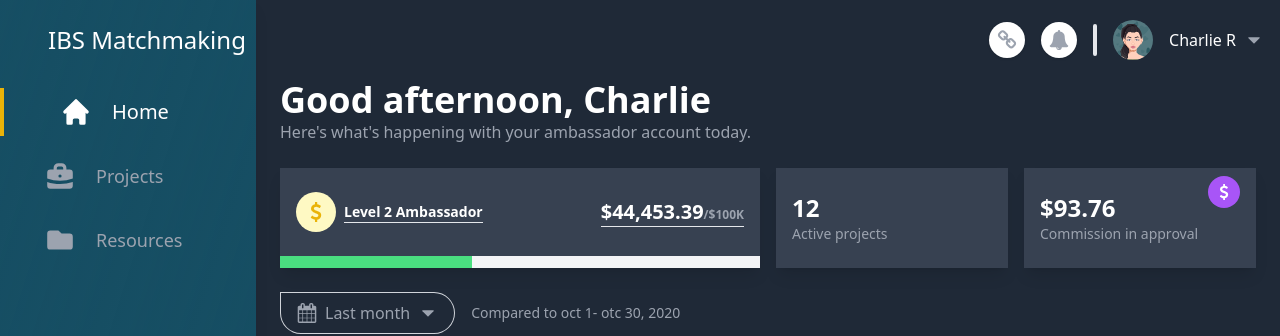
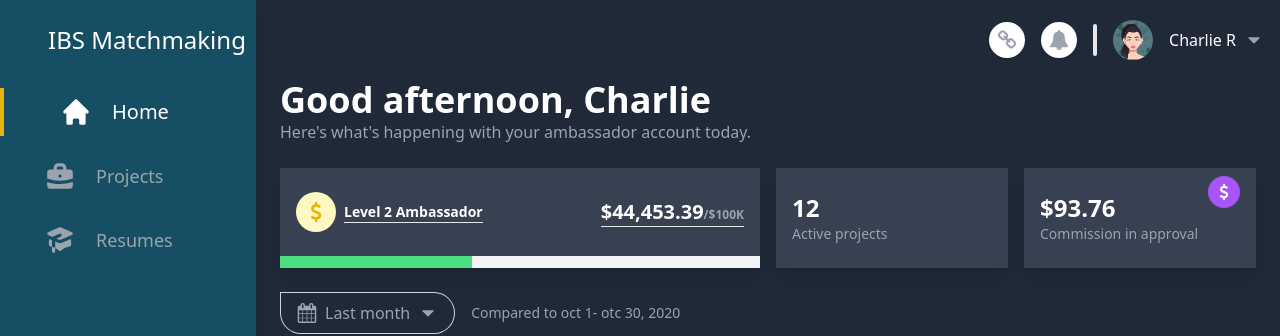
Before and after one commit to Nigeljanssens220/ibs-matchmaking, a Next.js app: page /dashboard in a window 1280 px wide. Shown: the top 336 px of the page. Built offline with nearby package versions, Linux system fonts and the light colour scheme.

Commit message:
refactor sidebar

```diff
--- a/src/components/NavLink/index.tsx
+++ /dev/null
@@ -1,30 +0,0 @@
-import { classNames } from '@/utils/styling'
-import Link from 'next/link'
-import { useRouter } from 'next/router'
-import React, { FC } from 'react'
-
-export interface NavLinkProps extends React.AllHTMLAttributes<HTMLElement> {
-    href: string
-    children?: React.ReactNode
-    className?: string
-}
-
-const NavLink: FC<NavLinkProps> = ({ children, className, href }) => {
-    const router = useRouter()
-    const isActive = router.pathname === href
-
-    return (
-        <Link href={href} passHref>
-            <a
-                className={classNames(
-                    isActive ? 'active font-semibold ' : '',
-                    'w-full flex items-center pl-6 p-2 my-2 transition-colors duration-200 justify-start '
-                )}
-            >
-                {children}
-            </a>
-        </Link>
-    )
-}
-
-export default NavLink
--- a/src/components/Sidebar/index.tsx
+++ b/src/components/Sidebar/index.tsx
@@ -1,34 +1,33 @@
 /* eslint-disable @next/next/no-html-link-for-pages */
 import { classNames } from '@/utils/styling'
 import {
+    AcademicCapIcon,
     BriefcaseIcon,
     CogIcon,
-    FolderIcon,
     HomeIcon,
 } from '@heroicons/react/solid'
 import Link from 'next/link'
 import { useRouter } from 'next/router'
 import React, { FC, ReactNode } from 'react'
-import NavLink from '../NavLink'
 import Typography from '../Typography'
 
 const items = [
     {
         label: 'Home',
         href: '/dashboard',
+        startIcon: <HomeIcon width={32} height={32} className="mx-5" />,
     },
     {
         label: 'Projects',
         href: '/dashboard/projects',
+        startIcon: <BriefcaseIcon width={32} height={32} className="mx-5" />,
     },
     {
-        label: 'Resources',
-        href: '/dashboard/resources',
+        label: 'Resumes',
+        href: '/dashboard/resumes',
+        startIcon: <AcademicCapIcon width={32} height={32} className="mx-5" />,
     },
-    {
-        label: 'Settings',
-        href: '/dashboard/settings',
-    },
+    // add more sidebar items here
 ]
 
 interface SidebarItemProps extends React.HTMLProps<HTMLAnchorElement> {
@@ -95,49 +94,13 @@ const Sidebar = () => {
                 </div>
                 <nav className="mt-6">
                     <div>
-                        <div className="flex">
-                            <SidebarItem
-                                href="/dashboard"
-                                startIcon={
-                                    <HomeIcon
-                                        width={32}
-                                        height={32}
-                                        className="mx-5"
-                                    />
-                                }
-                            >
-                                Home
-                            </SidebarItem>
-                        </div>
-                        <div className="flex">
-                            <SidebarItem
-                                href="/dashboard/projects"
-                                startIcon={
-                                    <BriefcaseIcon
-                                        width={32}
-                                        height={32}
-                                        className="mx-5"
-                                    />
-                                }
-                            >
-                                Projects
-                            </SidebarItem>
-                        </div>
-
-                        <div className="flex">
-                            <SidebarItem
-                                href="/dashboard/resources"
-                                startIcon={
-                                    <FolderIcon
-                                        width={32}
-                                        height={32}
-                                        className="mx-5"
-                                    />
-                                }
-                            >
-                                Resources
-                            </SidebarItem>
-                        </div>
+                        {items.map(({ label, href, startIcon }) => (
+                            <div className="flex" key={label}>
+                                <SidebarItem href={href} startIcon={startIcon}>
+                                    {label}
+                                </SidebarItem>
+                            </div>
+                        ))}
                     </div>
                 </nav>
                 <div className="absolute bottom-0 border-t-2 border-white w-full flex">
--- a/src/pages/dashboard/resources.tsx
+++ b/src/pages/dashboard/resumes.tsx
@@ -4,7 +4,7 @@ import React from 'react'
 
 type Props = {}
 
-const Resources: NextPage = () => {
+const Resumes: NextPage = () => {
     return (
         <div className="flex items-start justify-between">
             <Sidebar />
@@ -12,4 +12,4 @@ const Resources: NextPage = () => {
     )
 }
 
-export default Resources
+export default Resumes
```
